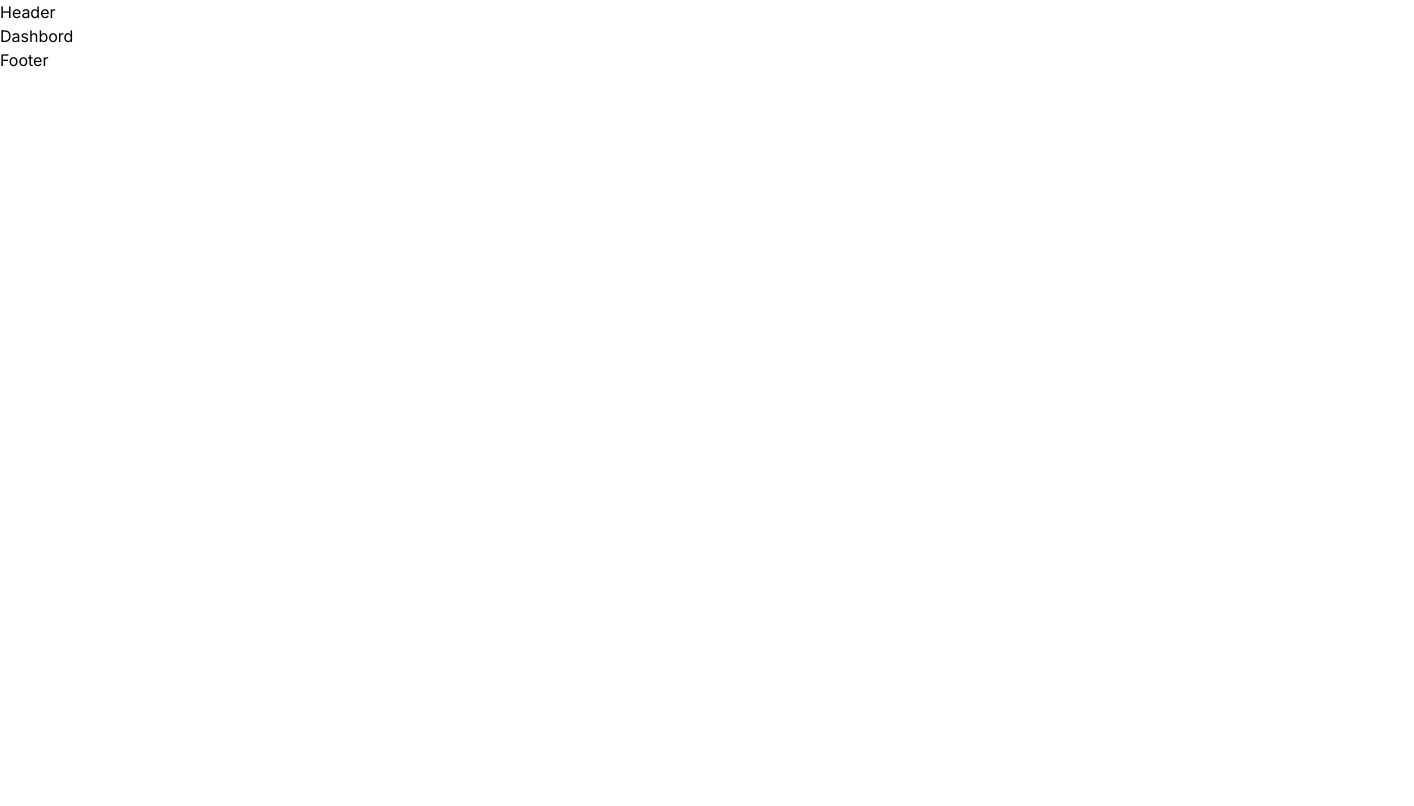
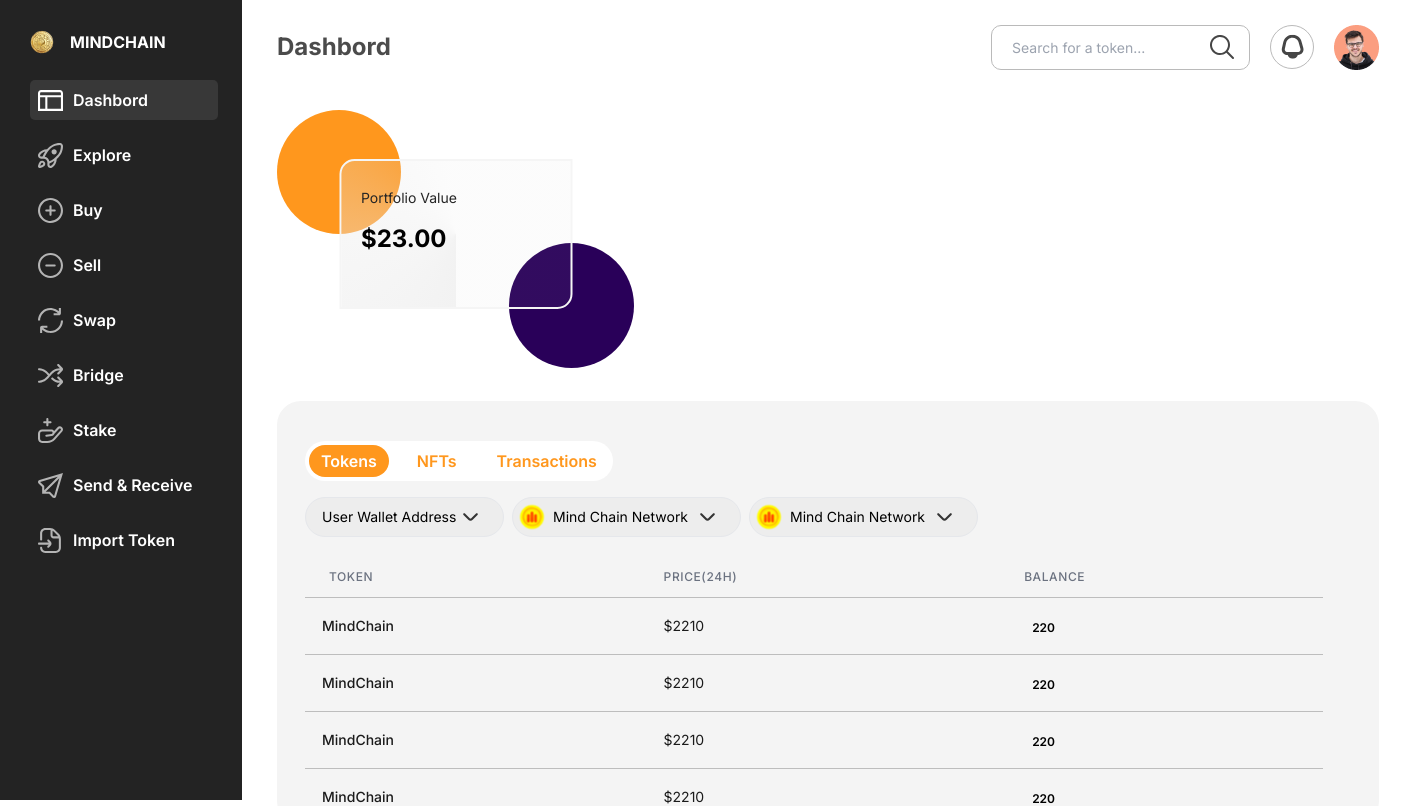
Before and after one commit to alenpragma/mindwallet, a Next.js app: page /dashbord in a window 1280 px wide. Shown: the top 806 px of the page, 1414 px wide, since content can reach past the window. Built offline with nearby package versions, Linux system fonts and the light colour scheme.

Commit message:
complate page setup for dashboard and page roudnd

```diff
--- a/src/app/(dashboardLayout)/dashbord/page.js
+++ b/src/app/(dashboardLayout)/dashbord/page.js
@@ -1,9 +1,12 @@
+import ProtfolioValue from "@/components/ui/protfolioValue";
+import TokensNftTrans from "@/components/ui/tokensNftTrans";
 import React from "react";
 
 const Dashbord = () => {
   return (
     <div>
-      <h2>Dashbord</h2>
+      <ProtfolioValue />
+      <TokensNftTrans />
     </div>
   );
 };
--- a/src/app/(dashboardLayout)/layout.js
+++ b/src/app/(dashboardLayout)/layout.js
@@ -1,11 +1,15 @@
+import Header from "@/components/ui/header";
+import Sidebar from "@/components/ui/sidebar";
 import React from "react";
 
 const DashboardLayout = ({ children }) => {
   return (
-    <div>
-      <h2>Header</h2>
-      {children}
-      <h2>Footer</h2>
+    <div className='flex '>
+      <Sidebar />
+      <div className='px-[35px] mb-60'>
+        <Header />
+        {children}
+      </div>
     </div>
   );
 };
--- a/src/app/page.js
+++ b/src/app/page.js
@@ -7,7 +7,7 @@ import Image from "next/image";
 export default function Home() {
   return (
     <div className='flex '>
-      <Sidebar />
+      {/* <Sidebar /> */}
       <div className='px-[35px] mb-60'>
         <Header />
         <ProtfolioValue />
--- a/src/components/ui/sidebar.js
+++ b/src/components/ui/sidebar.js
@@ -21,7 +21,7 @@ const Sidebar = () => {
       {/* menu items */}
       <div className='flex flex-col gap-[15px]'>
         {/* Deshbord */}
-        <Link href={"/deshbord"}>
+        <Link href={"/dashbord"}>
           <div className='bg-[#383838] cursor-pointer rounded-[5px] p-2 w-[188px] h-[40px] flex place-items-center gap-2.5'>
             <div>
               <Dashboard />
@@ -30,22 +30,27 @@ const Sidebar = () => {
           </div>
         </Link>
         {/* Explore */}
+        <Link href={"/explore"}>
           <div className='hover:bg-[#383838] cursor-pointer rounded-[5px] p-2 w-[188px] h-[40px] flex place-items-center gap-2.5'>
             <div>
               <Explore />
             </div>
             <span className='font-semibold '>Explore</span>
           </div>
+        </Link>
 
         {/* Buy */}
+        <Link href={"/buy"}>
           <div className='hover:bg-[#383838] cursor-pointer rounded-[5px] p-2 w-[188px] h-[40px] flex place-items-center gap-2.5'>
             <div>
               <Buy />
             </div>
             <span className='font-semibold '>Buy</span>
           </div>
+        </Link>
 
         {/* Sell */}
+        <Link href={"/sell"}>
           <div className='hover:bg-[#383838] cursor-pointer rounded-[5px] p-2 w-[188px] h-[40px] flex place-items-center gap-2.5'>
             <div>
               <svg
@@ -70,8 +75,9 @@ const Sidebar = () => {
             </div>
             <span className='font-semibold '>Sell</span>
           </div>
-
+        </Link>
         {/* Swap */}
+        <Link href={"/swap"}>
           <div className='hover:bg-[#383838] cursor-pointer rounded-[5px] p-2 w-[188px] h-[40px] flex place-items-center gap-2.5'>
             <div>
               <svg
@@ -100,38 +106,44 @@ const Sidebar = () => {
             </div>
             <span className='font-semibold '>Swap</span>
           </div>
-
+        </Link>
         {/* Bridge */}
+        <Link href={"/bridge"}>
           <div className='hover:bg-[#383838] cursor-pointer rounded-[5px] p-2 w-[188px] h-[40px] flex place-items-center gap-2.5'>
             <div>
               <Bridge />
             </div>
             <span className='font-semibold '>Bridge</span>
           </div>
-
+        </Link>
         {/* Stake */}
+        <Link href={"/stake"}>
           <div className='hover:bg-[#383838] cursor-pointer rounded-[5px] p-2 w-[188px] h-[40px] flex place-items-center gap-2.5'>
             <div>
               <Stack />
             </div>
             <span className='font-semibold '>Stake</span>
           </div>
+        </Link>
 
         {/* Send & Receive */}
+        <Link href={"/send"}>
           <div className='hover:bg-[#383838] cursor-pointer rounded-[5px] p-2 w-[188px] h-[40px] flex place-items-center gap-2.5'>
             <div>
               <Send />
             </div>
             <span className='font-semibold '>Send & Receive</span>
           </div>
-
+        </Link>
         {/* Import Token */}
+        <Link href={"/importToken"}>
           <div className='hover:bg-[#383838] cursor-pointer rounded-[5px] p-2 w-[188px] h-[40px] flex place-items-center gap-2.5'>
             <div>
               <Import />
             </div>
             <span className='font-semibold '>Import Token</span>
           </div>
+        </Link>
       </div>
     </div>
   );
```
Lines whose indentation alone changed are shown as unchanged.
